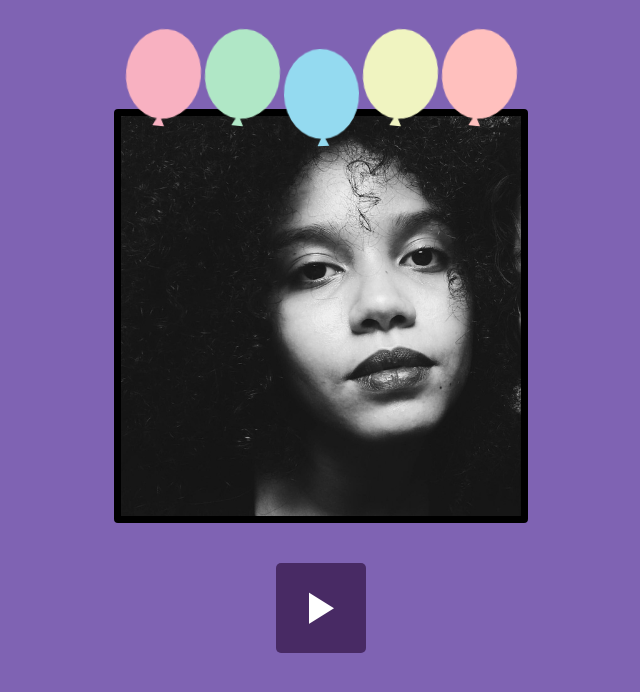
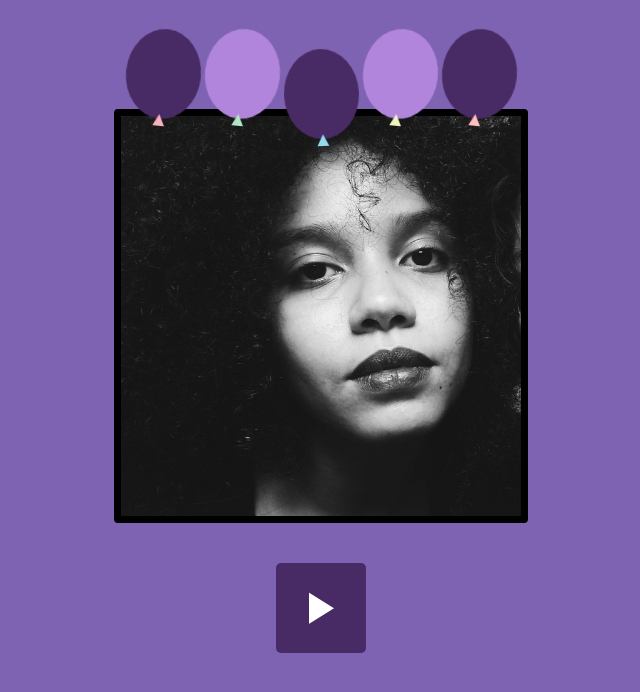
Before and after one commit to cancan17/NiverLida, a plain HTML site: page feliz_aniverario_lida.html in a window 1280 px wide. Shown: the part 64-756 px from the top of the page, without its empty margins (319-959 px from the left). Drawn offline with nearby package versions, Linux system fonts and the light colour scheme.

Commit message:
update in style.css
color of the balooes

```diff
--- a/style.css
+++ b/style.css
@@ -118,37 +118,37 @@ body {
 
   /* cores e direções */
   .balao-1{
-      background: #F8B1C1;
+      background: #482a64;
       animation-direction: reverse;
   }
 
 
   .balao-2{
-      background: #B0E7C6;
+      background: #b285dd;
       animation-direction: alternate;
   }
 
 
   .balao-3{
-      background: #94DAF0;
+      background: #482a64;
       animation-direction: alternate-reverse;
   }
 
 
   .balao-4{
-      background: #F0F4C1;
+      background: #b285dd;
       animation-direction: reverse;
   }
 
 
   .balao-5{
-      background: #FFC0BE;
+      background: #482a64;
       animation-direction: alternate;
   }
 
 
   .balao-6{
-      background: #B0E7C6;
+      background: #b285dd;
       animation-direction: alternate-reverse;
   }
 
```
